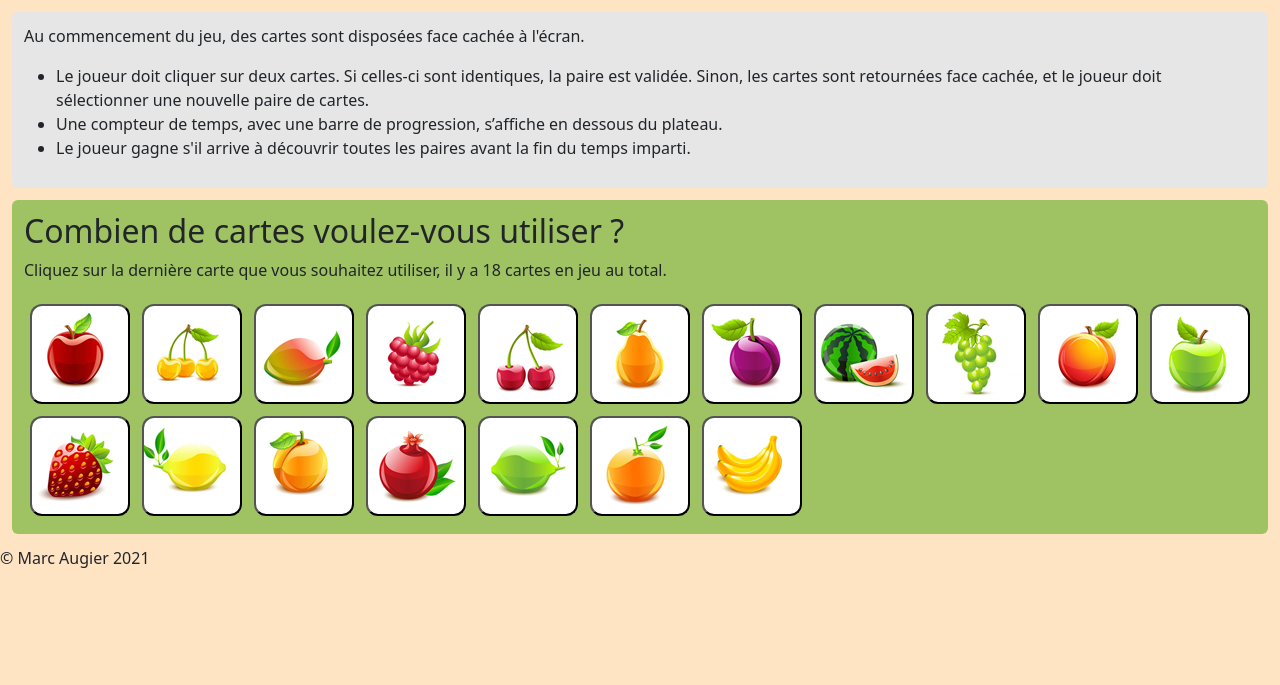
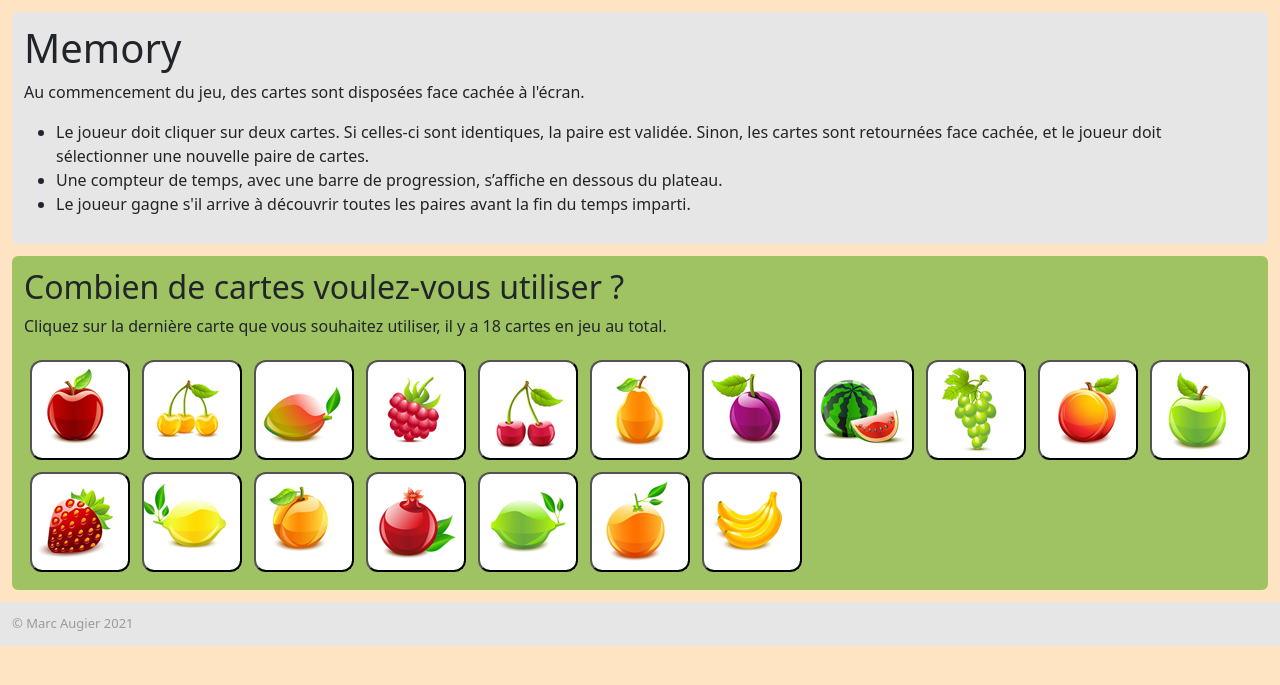
Before and after one commit to marcyves/memory, a PHP site: page / in a window 1280 px wide. Shown: the part 56-741 px from the top of the page. Run offline with PHP 8.4, Linux system fonts and the light colour scheme.

Commit message:
Front end ok

```diff
--- a/assets/game_over.css
+++ b/assets/game_over.css
@@ -1,37 +1,9 @@
-@-webkit-keyframes animacao1 { 0% {background: #D62623;}
-							   50% {background: #EE3430;}
-							   100% {background: #FB3733;} }
-
-@-moz-keyframes animacao1 { 0% {background: #D62623;}
-							50% {background: #EE3430;}
-							100% {background: #FB3733;} }
-
-@keyframes animacao1 { 0% {background: #D62623;}
-							   50% {background: #EE3430;}
-							   100% {background: #FB3733;} }
-
 #tudo {width: 750px;
 		height: 580px;
 		margin: auto;
 		margin-top: 20px;
     	border-radius: 40px;
-    	-webkit-animation-name: animacao1;
-		-webkit-animation-duration: 1s;
-		-webkit-animation-timing-function:  linear;
-		-webkit-animation-iteration-count: infinite;
-		-webkit-animation-direction: alternate;
-
-		-moz-animation-name: animacao1;
-		-moz-animation-duration: 1s;
-		-moz-animation-timing-function:  linear;
-		-moz-animation-iteration-count: infinite;
-		-moz-animation-direction: alternate;
-
-		animation-name: animacao1;
-		animation-duration: 1s;
-		animation-timing-function:  linear;
-		animation-iteration-count: infinite;
-		animation-direction: alternate;}
+}
 
 
 .gameover {width:750px;
@@ -46,118 +18,5 @@
 			line-height: 120px;
 			text-align: center;
 			text-shadow: 5px 5px #000000;
-			color: #ffffff;}
-
-.continue	{width: 750px;
-			height: auto;
-			padding-top: 40px;}
-
-.continue p {margin-top: 0px;
-			margin-bottom: 0px;
-			text-align: center;
-			font-size: 40px;
-			font-weight: bold;
-			font-family: corbel;
-			color: #ffffff;
-			text-shadow: 2.5px 2.5px #000000;}
-
-.opcoes {width: 550px;
-		height: auto;
-		padding-top: 50px;
-		margin: auto;}
-
-.yes a {text-align: center;
-		font-size: 30px;
-		font-weight: bold;
-		font-family: corbel;
-		color: #ffffff;
-		text-decoration: none;
-		text-shadow: 2.5px 2.5px #000000;
-		padding: 25px 110px 25px 110px;
-    border: 1px solid #000000;
-		border-radius: 20px;
-		background: #006400;
-		margin-right: 30px;
-		float: left;}
-
-
-
-@-webkit-keyframes animacao2 { from {-webkit-transform: scale(1);}
-								to {-webkit-transform: scale(1.2);} }
-
-@-moz-keyframes animacao2 { from {-moz-transform: scale(1);}
-								to {-moz-transform: scale(1.1);} }
-
-@keyframes animacao2 { from {transform: scale(1);}
-								to {transform: scale(1.1);} }
-
-
-.yes a:hover {-webkit-animation-name: animacao2;
-		-webkit-animation-duration: 0.8s;
-		-webkit-animation-timing-function:  linear;
-		-webkit-animation-iteration-count: infinite;
-		-webkit-animation-direction: alternate;
-
-		-moz-animation-name: animacao2;
-		-moz-animation-duration: 0.8s;
-		-moz-animation-timing-function:  linear;
-		-moz-animation-iteration-count: infinite;
-		-moz-animation-direction: alternate;
-
-		animation-name: animacao2;
-		animation-duration: 0.8s;
-		animation-timing-function:  linear;
-		animation-iteration-count: infinite;
-		animation-direction: alternate;}
-
-
-
-.no a {text-align: center;
-	font-size: 30px;
-	font-weight: bold;
-	font-family: corbel;
-	color: #ffffff;
-	text-decoration: none;
-	text-shadow: 1.5px 1.5px #FB3733;
-	padding: 25px 100px 25px 100px;
-	border-radius: 20px;
-	background: #000000;
-	float: left;}
-
-
-@-webkit-keyframes animacao3 { 0% {-webkit-transform: translate(-5px,0px);}
-							   25% {-webkit-transform: translate(-2.5px, 0px);}
-							   50% {-webkit-transform: translate(0px, 0px);}
-							   75% {-webkit-transform: translate(2.5px, 0px);}
-							   100% {-webkit-transform: translate(5px, 0px);} }
-
-@-moz-keyframes animacao3 { 0% {-moz-transform: translate(-5px,0px);}
-							   25% {-moz-transform: translate(-2.5px, 0px);}
-							   50% {-moz-transform: translate(0px, 0px);}
-							   75% {-moz-transform: translate(2.5px, 0px);}
-							   100% {-moz-transform: translate(5px, 0px);} }
-
-@keyframes animacao3 { 0% {transform: translate(-5px,0px);}
-							   25% {transform: translate(-2.5px, 0px);}
-							   50% {transform: translate(0px, 0px);}
-							   75% {transform: translate(2.5px, 0px);}
-							   100% {transform: translate(5px, 0px);} }
-
-
-.no a:hover {-webkit-animation-name: animacao3;
-		-webkit-animation-duration: 0.15s;
-		-webkit-animation-timing-function:  linear;
-		-webkit-animation-iteration-count: infinite;
-		-webkit-animation-direction: alternate;
-
-		-moz-animation-name: animacao3;
-		-moz-animation-duration: 0.15s;
-		-moz-animation-timing-function:  linear;
-		-moz-animation-iteration-count: infinite;
-		-moz-animation-direction: alternate;
-
-		animation-name: animacao3;
-		animation-duration: 0.15s;
-		animation-timing-function:  linear;
-		animation-iteration-count: infinite;
-		animation-direction: alternate;}
+			color: #dbdfae;
+}
--- a/assets/memory.js
+++ b/assets/memory.js
@@ -2,6 +2,7 @@ class Memory {
 
     constructor(){
 
+        if(window.location.search === ""){
             let demo_deck = 18;
             this.max_card = 0;
 
@@ -16,6 +17,11 @@ class Memory {
             for(let i=0;i<demo_deck;i++){
                 this.displayCard(i);
             }
+        }else if (window.location.search === "?score"){
+            this.displayMessage("<h1>Hall of Fame</h1>", 'message')
+            this.displayMessage("<h2>Les grands noms du memory</h2>", 'titre');
+        }
+
     }
 
     start(cards){
@@ -57,7 +63,11 @@ class Memory {
     }
 
     displayScore(){
-        this.displayMessage("<h2>Votre score : " + this.step +" Découverts : " + this.found + "</h2>", 'titre');
+        let ortho = "";
+        if (this.found>1){
+            ortho = "s";
+        }
+        this.displayMessage("<h2>Vous avez découvert " + this.found + " paire" + ortho + " en " + this.step + " étapes</h2>", 'titre');
     }
 
     displayBoard(n){
@@ -103,11 +113,7 @@ class Memory {
 
     gameOver(){
         let elt = document.getElementById('plateau');
-        elt.innerHTML = '<div id="tudo"><div class="gameover"><p> GAME </p><p> OVER </p></div>' +
-                        '<div class="continue"> <p> CONTINUE? </p> </div>' +
-                        '<div class="opcoes">' +
-                        '<div class="yes"> <a href="index.html"> YES </a> </div>' +
-                        '<div class="no"> <a href="score.html"> NO </a> </div></div></div>';
+        elt.innerHTML = '<div id="tudo"><div class="gameover"><p> GAME </p><p> OVER </p></div></div>';
     }
 
 }
--- a/assets/messages.json
+++ b/assets/messages.json
@@ -1 +1 @@
-jsn_msg = '[{"welcome" : "<p>Au commencement du jeu, des cartes sont disposées face cachée à l\'écran.<ul><li>Le joueur doit cliquer sur deux cartes. Si celles-ci sont identiques, la paire est validée. Sinon, les cartes sont retournées face cachée, et le joueur doit sélectionner une nouvelle paire de cartes.</li><li>Une compteur de temps, avec une barre de progression, s\’affiche en dessous du plateau.</li><li>Le joueur gagne s\'il arrive à découvrir toutes les paires avant la fin du temps imparti.</li></ul></p>", "menu" : "<h2>Combien de cartes voulez-vous utiliser ?</h2><p>Cliquez sur la dernière carte que vous souhaitez utiliser, "}]';
+jsn_msg = '[{"welcome" : "<h1>Memory</h1><p>Au commencement du jeu, des cartes sont disposées face cachée à l\'écran.<ul><li>Le joueur doit cliquer sur deux cartes. Si celles-ci sont identiques, la paire est validée. Sinon, les cartes sont retournées face cachée, et le joueur doit sélectionner une nouvelle paire de cartes.</li><li>Une compteur de temps, avec une barre de progression, s\’affiche en dessous du plateau.</li><li>Le joueur gagne s\'il arrive à découvrir toutes les paires avant la fin du temps imparti.</li></ul></p>", "menu" : "<h2>Combien de cartes voulez-vous utiliser ?</h2><p>Cliquez sur la dernière carte que vous souhaitez utiliser, "}]';
--- a/assets/style.css
+++ b/assets/style.css
@@ -1,5 +1,11 @@
 body{
     background-color: bisque;
+}
+footer{
+    background-color: rgb(230, 230, 230);
+    color: rgb(154, 154, 154);
+    font-size: small;
+    padding: 12px;
 }
 
 #message{
--- a/index.html
+++ b/index.html
@@ -23,7 +23,7 @@
                     <a class="nav-link active" aria-current="page" href="index.html">Jouer</a>
                     </li>
                     <li class="nav-item">
-                    <a class="nav-link" href="score.html">Scores</a>
+                    <a class="nav-link" href="index.html?score">Scores</a>
                     </li>
                 </ul>
                 </div>
```
Lines whose indentation alone changed are shown as unchanged.
